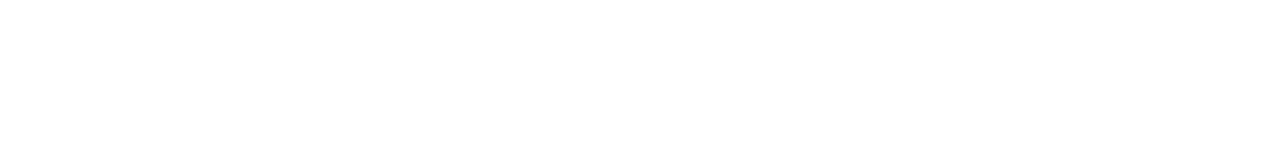
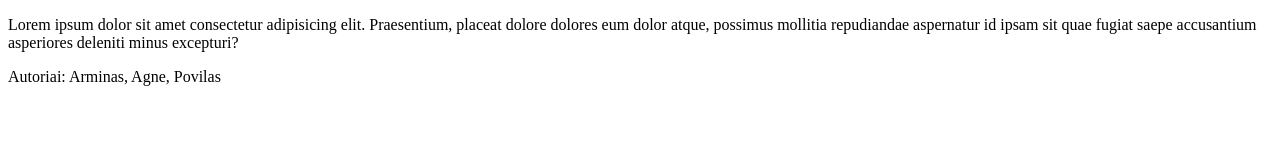
Before and after one commit to PovilasPal/collaborative-coffee-page, a plain HTML site: page index.html in a window 1280 px wide. Drawn offline with Linux system fonts and the light colour scheme.

Commit message:
Add footer

```diff
--- a/index.html
+++ b/index.html
@@ -7,6 +7,9 @@
     <title>Document</title>
 </head>
 <body>
-
+    <footer>
+        <p>Lorem ipsum dolor sit amet consectetur adipisicing elit. Praesentium, placeat dolore dolores eum dolor atque, possimus mollitia repudiandae aspernatur id ipsam sit quae fugiat saepe accusantium asperiores deleniti minus excepturi?</p>
+        <p>Autoriai: Arminas, Agne, Povilas</p>
+    </footer>
 </body>
 </html>
```
